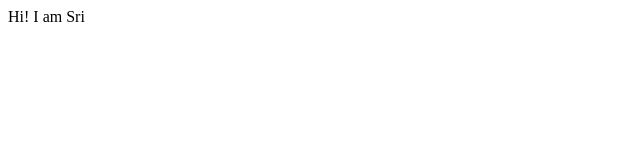
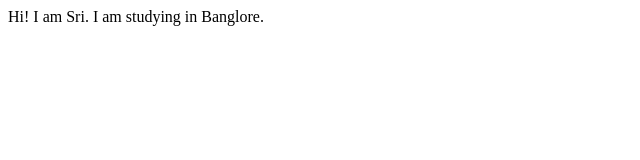
Before and after one commit to sri189ms/sri-site, a plain HTML site: page Index.html in a window 1280 px wide. Shown: the whole page, without its empty margins (0-640 px from the left). Drawn offline with Linux system fonts and the light colour scheme.

Commit message:
update text

```diff
--- a/Index.html
+++ b/Index.html
@@ -6,6 +6,7 @@
     <title>site</title>
 </head>
 <body>
-    Hi! I am Sri
+    Hi! I am Sri.
+    I am studying in Banglore.
 </body>
 </html>
```
